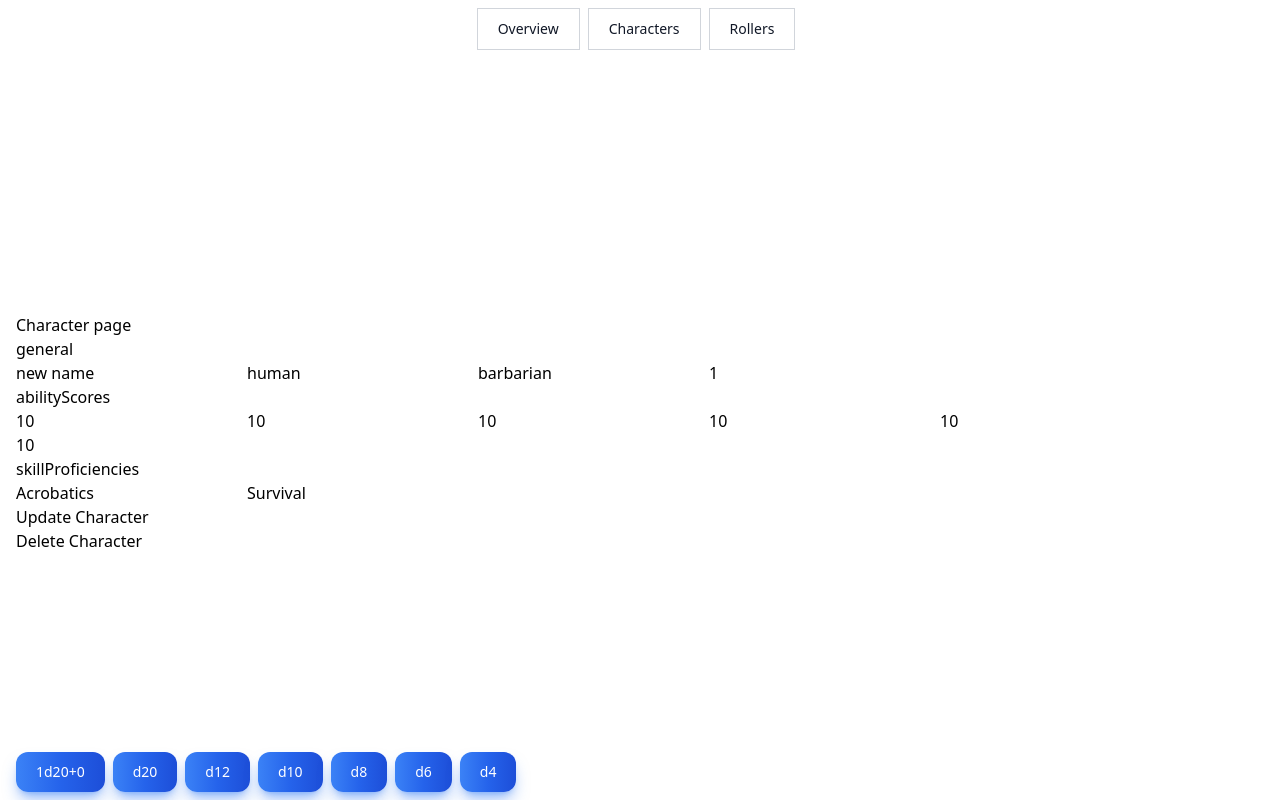
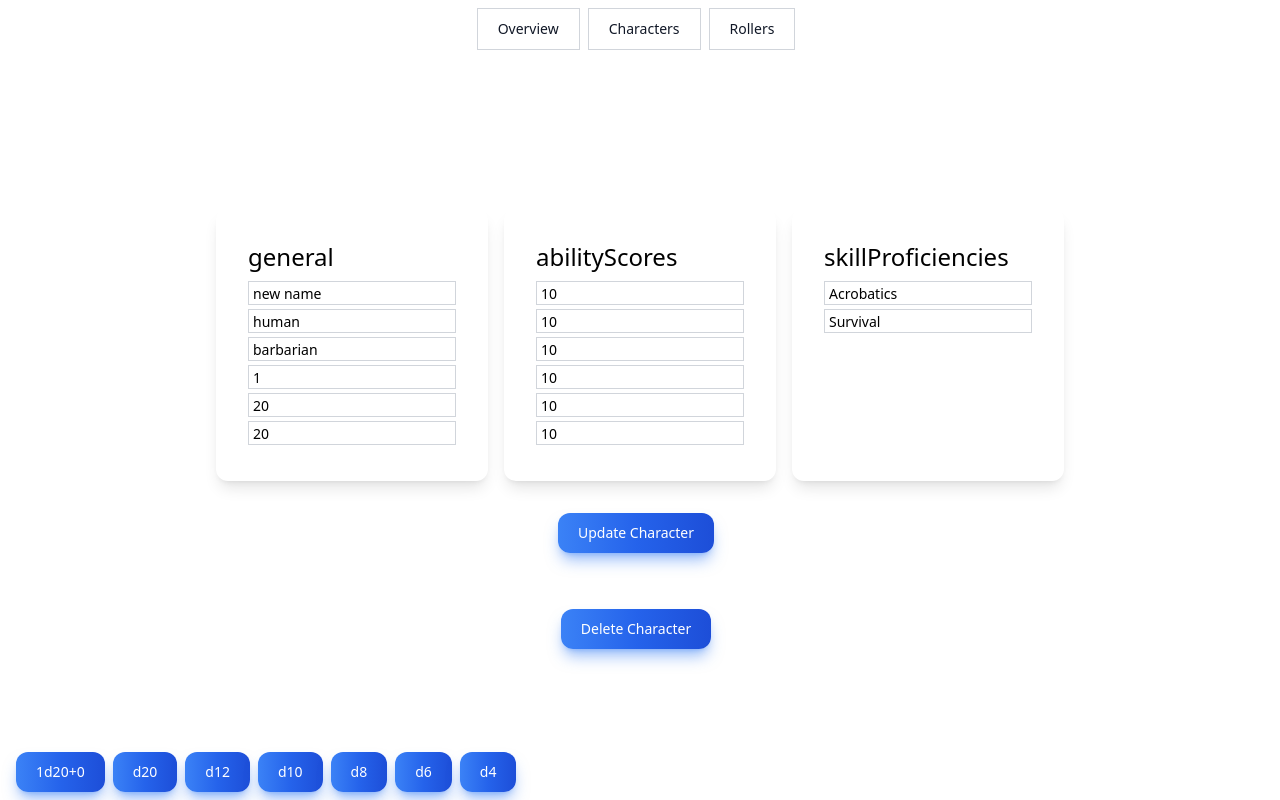
Before and after one commit to troyrthompson/dm-tools, a Next.js app: page /character/edit in a window 1280 px wide. Built offline with nearby package versions, Linux system fonts and the light colour scheme.

Commit message:
Update layout add attributes to Characters

```diff
--- a/app/character/add/page.tsx
+++ b/app/character/add/page.tsx
@@ -3,7 +3,6 @@ import { AddCharacter } from "../../components/character/AddCharacter";
 export default function CharacterPage() {
   return (
     <>
-      <h1>Character page</h1>
       <AddCharacter />
     </>
   );
--- a/app/character/edit/page.tsx
+++ b/app/character/edit/page.tsx
@@ -3,7 +3,6 @@ import { EditCharacter } from "../../components/character/EditCharacter";
 export default function CharacterPage() {
   return (
     <>
-      <h1>Character page</h1>
       <EditCharacter />
     </>
   );
--- a/app/characters/page.tsx
+++ b/app/characters/page.tsx
@@ -1,9 +1,16 @@
 import { Characters } from "../components/characters/Characters";
+import Link from "next/link";
+import { Button } from "../components/elements/Button";
 
 export default function CharactersPage() {
   return (
     <>
       <Characters />
+      <div className="flex flex-wrap gap-2 justify-center mt-6 button">
+          <Link href="/character/add">
+              <Button text="Add Character" />
+          </Link>
+      </div>
     </>
   );
 }
--- a/app/components/character/AddCharacter.tsx
+++ b/app/components/character/AddCharacter.tsx
@@ -17,7 +17,7 @@ import type { Character } from "@/lib/features/characters/charactersSlice";
 import { EditCharacterSheet } from "./EditCharacterSheet";
 
 import { useAppDispatch, useAppSelector } from "@/lib/hooks";
-// import styles from "./Counter.module.css";
+import { Button } from "../elements/Button";
 
 export const AddCharacter = () => {
   const router = useRouter();
@@ -51,13 +51,12 @@ export const AddCharacter = () => {
 
   return (
     <div>
-        <form onSubmit={e => { e.preventDefault(); handleSubmit(); }}>
+        <form className="flex flex-col justify-center align-center" onSubmit={e => { e.preventDefault(); handleSubmit(); }}>
 
           <EditCharacterSheet characterDataArr={formattedCharacterData} inputRefs={inputRefs} />
-
-          <button type="submit"
-            aria-label="Add Character"
-          >Add Character</button>
+          <div className="flex justify-center mt-8">
+            <Button text="Add Character"></Button>
+          </div>
         </form>
     </div>
   );
--- a/app/components/character/EditCharacter.tsx
+++ b/app/components/character/EditCharacter.tsx
@@ -19,7 +19,8 @@ import { EditCharacterSheet } from './EditCharacterSheet';
 import type { Character } from "@/lib/features/characters/charactersSlice";
 
 import { useAppDispatch, useAppSelector } from "@/lib/hooks";
-// import styles from "./Counter.module.css";
+
+import { Button } from '../elements/Button';
 
 export const EditCharacter = () => {
   const router = useRouter();
@@ -50,8 +51,12 @@ export const EditCharacter = () => {
   const characterDataArr = parseCharacterProperties(currentCharacter);
 
   function deleteThisCharacter() {
-    dispatch(deleteCharacter(currentCharacter));
-    router.push('/characters');
+    const promptFeedback = prompt('Type "delete" to confirm.');
+
+    if (promptFeedback === 'delete') {
+      dispatch(deleteCharacter(currentCharacter));
+      router.push('/characters');
+    }
   }
 
   function handleSubmit() {
@@ -71,17 +76,21 @@ export const EditCharacter = () => {
     });
 
     dispatch(updateCharacter(characterToUpdate));
+    router.push('/character?id=' + characterToUpdate.id);
   }
 
   return (
     <div>
-        <form onSubmit={e => { e.preventDefault(); handleSubmit(); }}>
+        <form className="flex flex-col justify-center align-center" onSubmit={e => { e.preventDefault(); handleSubmit(); }}>
 
           <EditCharacterSheet characterDataArr={characterDataArr} inputRefs={inputRefs} />
-
-          <button type="submit">Update Character</button>
+          <div className="flex justify-center mt-8">
+            <Button text="Update Character"></Button>
+          </div>
         </form>
-        <button type="button" onClick={() => { deleteThisCharacter(); }}>Delete Character</button>
+        <div className="flex flex-col justify-center">
+          <div className="flex justify-center mt-12" onClick={() => { deleteThisCharacter(); }}><Button text="Delete Character"></Button></div>
+        </div>
     </div>
   );
 };
--- a/app/components/character/EditCharacterSheet.tsx
+++ b/app/components/character/EditCharacterSheet.tsx
@@ -8,20 +8,22 @@ type CharacterSheetProps = {
 export const EditCharacterSheet = ({ characterDataArr, inputRefs }: CharacterSheetProps) => {
     let superIndex = 0;
   return (
-    <>
+    <div className="flex flex-wrap gap-4 justify-center">
         {characterDataArr.map((character, index) => {
             return (
-            <div key={index}>
-                <h2>{character[0]}</h2>
-                {character[1].map((data: any, i: number) => {
+            <div className="p-8 rounded-xl shadow-lg" key={index}>
+                <div className="flex flex-col">
+                    <h2 className="text-2xl mb-2 mt-0">{character[0]}</h2>
+                    {character[1].map((data: any, i: number) => {
 
-                return (
-                    <input type={typeof data[1] === 'string' ? 'string' : 'number'} key={data[0]} id={data[0]} ref={el => inputRefs.current[superIndex++] = el} defaultValue={data[1]} />
-                )
-                })}
+                    return (
+                        <input className="text-sm h-6 pl-1 py-1 border border-gray-300 mb-1" type={typeof data[1] === 'string' ? 'string' : 'number'} key={data[0]} id={data[0]} ref={el => inputRefs.current[superIndex++] = el} defaultValue={data[1]} />
+                    )
+                    })}
+                </div>
             </div>
             );
         })}
-    </>
+    </div>
   );
 };
--- a/app/components/character/ViewCharacter.tsx
+++ b/app/components/character/ViewCharacter.tsx
@@ -2,37 +2,22 @@
 
 import { useRouter } from 'next/navigation'
 import { useSearchParams } from 'next/navigation';
-import { useRef } from "react";
-import { useSelector } from "react-redux";
 
 import {
     selectCharacterById,
-    updateCharacter,
-    deleteCharacter,
     parseCharacterProperties,
-    defaultCharacter
 } from "@/lib/features/characters/charactersSlice";
 
-import { getInputValue } from '@/lib/helpers';
+import { ViewCharacterSheet } from './ViewCharacterSheet';
 
-import { ViewCharacterSheet } from './ViewCharacterSheet';
-import { Roll } from '../dice/Roll';
+import { useAppSelector } from "@/lib/hooks";
 
-import type { Character } from "@/lib/features/characters/charactersSlice";
-
-import { useAppDispatch, useAppSelector } from "@/lib/hooks";
-import Link from 'next/link';
-// import styles from "./Counter.module.css";
 
 export const Char = () => {
-  const router = useRouter();
   const searchParams = useSearchParams();
   const characterId = searchParams.get('id');
 
   const character = useAppSelector((state) => selectCharacterById(state, parseInt(characterId)));
-  const characterDataArr = parseCharacterProperties(character);
-
-
 
   return (
     <>
--- a/app/components/characters/CharacterCard.tsx
+++ b/app/components/characters/CharacterCard.tsx
@@ -2,14 +2,28 @@
 
 import Link from "next/link";
 
-export const CharacterCard = ({linkUrl, key, name, race, characterClass}) => {
+import { updateCharacter } from "@/lib/features/characters/charactersSlice";
 
+import { useState } from "react";
+
+import { useAppDispatch } from "@/lib/hooks";
+
+export const CharacterCard = ({character}) => {
+  const dispatch = useAppDispatch();
+  const [hitPoints, setHitPoints] = useState(character.general.hitPoints);
+
+  function handleChange(e) {
+    setHitPoints(e.target.value);
+    const updatedCharacter = { ...character, general: { ...character.general, hitPoints: parseInt(e.target.value) }}
+    dispatch(updateCharacter(updatedCharacter));
+  }
   return (
-    <Link href={linkUrl} key={key} className="sm:w-1/12 w-full min-w-32 block w-full-sm bg-white border border-gray-200 rounded shadow dark:bg-gray-800 dark:border-gray-700 no-underline">
+    <div className="sm:w-1/12 w-full min-w-32 block w-full-sm bg-white border border-gray-200 rounded shadow dark:bg-gray-800 dark:border-gray-700 no-underline">
         <div className="flex flex-col items-center pb-3 pt-3">
-            <h5 className="mb-1 text-xl font-medium text-gray-900 dark:text-white">{name}</h5>
-            <span className="text-sm text-gray-500 dark:text-gray-400">{race} {characterClass}</span>
+        <Link href={`./character/?id=${character.id}`} key={character.id}><h5 className="mb-1 text-xl font-medium text-gray-900 dark:text-white">{character.general.name}</h5></Link>
+            <span className="text-sm text-gray-500 dark:text-gray-400">{character.general.race} {character.general.class}</span>
+            <span className="text-md text-gray-700 dark:text-gray-400">HP: <input className="w-12 border border-gray-200" onChange={handleChange} type="number" value={hitPoints}></input></span>
         </div>
-    </Link>
+    </div>
   );
 };
--- a/app/components/characters/Characters.tsx
+++ b/app/components/characters/Characters.tsx
@@ -20,14 +20,9 @@ export const Characters = () => {
         <div className="flex flex-wrap gap-2 justify-center">
             {characters.map((character) => {
                 return (
-                    <CharacterCard linkUrl={`./character/?id=${character.id}`} key={character.id} name={character.general.name} race={character.general.race} characterClass={character.general.class} />
+                    <CharacterCard character={character} />
                 )
             })}
-        </div>
-        <div className="flex flex-wrap gap-2 justify-center mt-6 button">
-            <Link href="/character/add">
-                <Button text="Add Character" />
-            </Link>
         </div>
     </>
   );
--- a/lib/defaultCharacters.ts
+++ b/lib/defaultCharacters.ts
@@ -7,7 +7,9 @@ export const defaultCharacters: CharactersSlice = {
             name: 'John',
             race: 'human',
             class: 'warrior',
-            level: 1
+            level: 1,
+            maxHitPoints: 24,
+            hitPoints: 20,
         },
         abilityScores: {
             strength: 10,
@@ -27,7 +29,9 @@ export const defaultCharacters: CharactersSlice = {
             name: 'Jane',
             race: 'elf',
             class: 'mage',
-            level: 2
+            level: 2,
+            maxHitPoints: 24,
+            hitPoints: 18,
         },
         abilityScores: {
             strength: 10,
--- a/lib/features/characters/charactersSlice.ts
+++ b/lib/features/characters/charactersSlice.ts
@@ -8,7 +8,9 @@ export type CharacterGeneralAttributes = {
     name: string,
     race: string,
     class: string,
-    level: number
+    level: number,
+    maxHitPoints: number,
+    hitPoints: number,
 }
 
 export type Skills = Array<Skill>;
@@ -56,7 +58,9 @@ export const defaultCharacter: Character = {
     name: 'new name',
     race: 'human',
     class: 'barbarian',
-    level: 1
+    level: 1,
+    maxHitPoints: 20,
+    hitPoints: 20,
   },
   abilityScores: {
     strength: 10,
```
